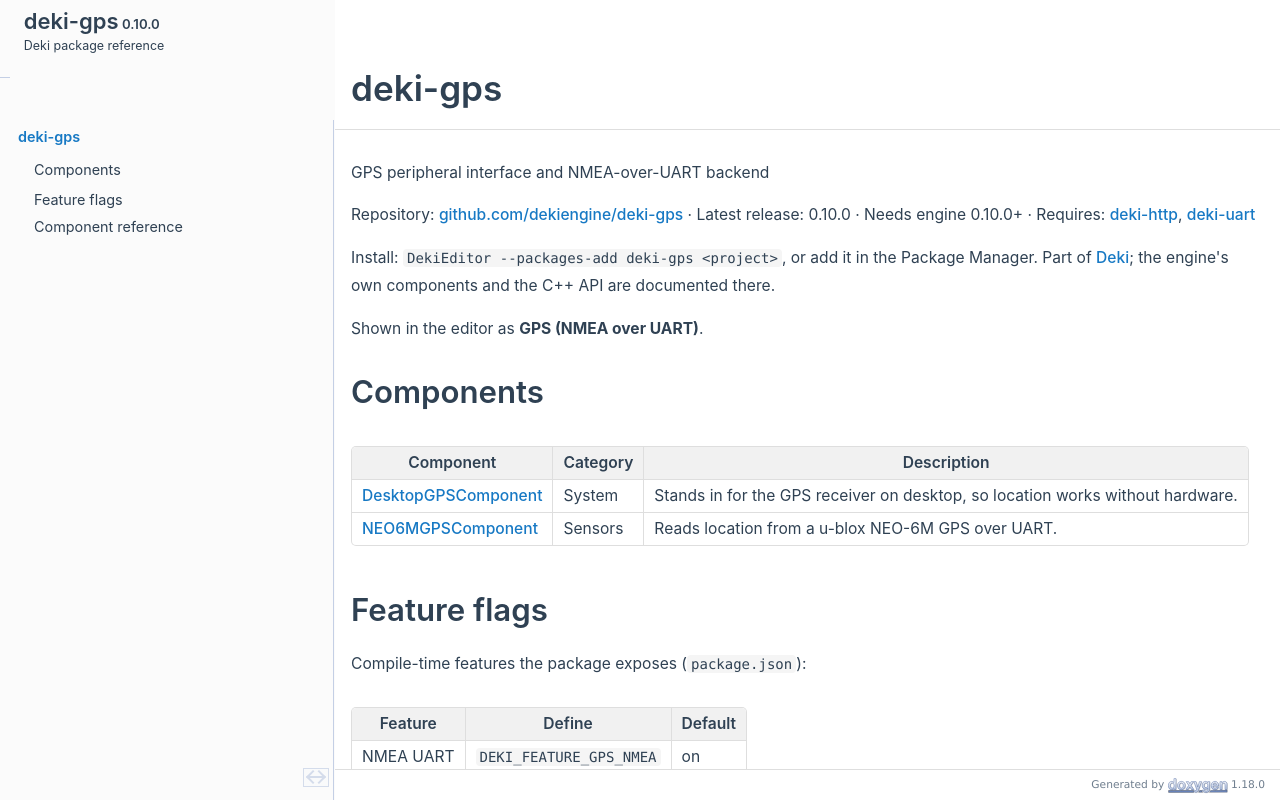
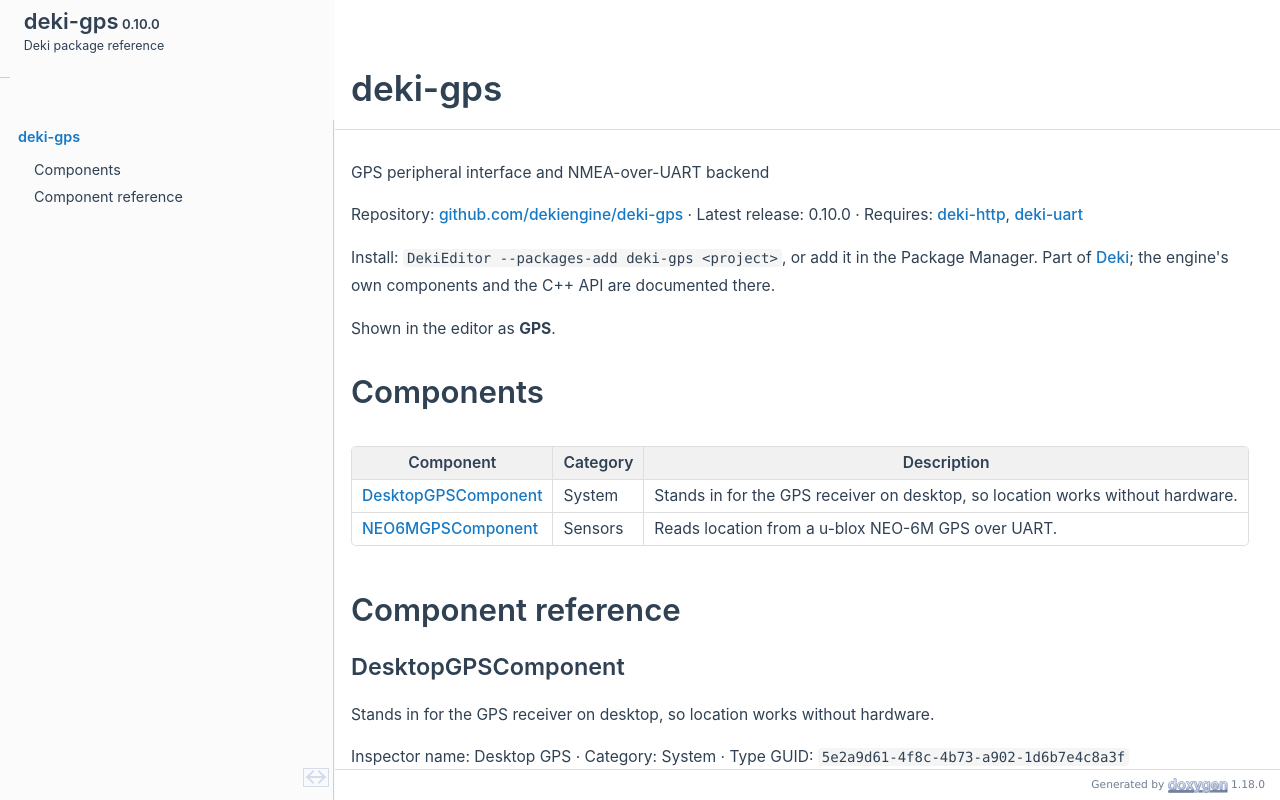
Before and after one commit to dekiengine/deki-gps, a plain HTML site: page index.html in a window 1280 px wide. Drawn offline with Linux system fonts and the light colour scheme.

Commit message:
Docs for deki-gps from deki-editor 9500697

```diff
--- a/index.html
+++ b/index.html
@@ -80,9 +80,9 @@
 <div class="contents">
 <div class="textblock"><p><a class="anchor" id="mainpage"></a></p>
 <p>GPS peripheral interface and NMEA-over-UART backend</p>
-<p>Repository: <a href="https://github.com/dekiengine/deki-gps">github.com/dekiengine/deki-gps</a> · Latest release: 0.10.0 · Needs engine 0.10.0+ · Requires: <a href="https://dekiengine.github.io/deki-http/">deki-http</a>, <a href="https://dekiengine.github.io/deki-uart/">deki-uart</a></p>
+<p>Repository: <a href="https://github.com/dekiengine/deki-gps">github.com/dekiengine/deki-gps</a> · Latest release: 0.10.0 · Requires: <a href="https://dekiengine.github.io/deki-http/">deki-http</a>, <a href="https://dekiengine.github.io/deki-uart/">deki-uart</a></p>
 <p>Install: <span class="tt">DekiEditor --packages-add deki-gps &lt;project&gt;</span>, or add it in the Package Manager. Part of <a href="https://dekiengine.github.io/docs/">Deki</a>; the engine's own components and the C++ API are documented there.</p>
-<p>Shown in the editor as <b>GPS (NMEA over UART)</b>.</p>
+<p>Shown in the editor as <b>GPS</b>.</p>
 <h1 class="doxsection"><a class="anchor" id="autotoc_md0"></a>
 Components</h1>
 <table class="markdownTable">
@@ -94,15 +94,6 @@
 <td class="markdownTableBodyNone"><a class="el" href="#c-neo6mgpscomponent" title="NEO6MGPSComponent">NEO6MGPSComponent</a>  </td><td class="markdownTableBodyNone">Sensors  </td><td class="markdownTableBodyNone">Reads location from a u-blox NEO-6M GPS over UART.  </td></tr>
 </table>
 <h1 class="doxsection"><a class="anchor" id="autotoc_md1"></a>
-Feature flags</h1>
-<p>Compile-time features the package exposes (<span class="tt">package.json</span>):</p>
-<table class="markdownTable">
-<tr class="markdownTableHead">
-<th class="markdownTableHeadNone">Feature  </th><th class="markdownTableHeadNone">Define  </th><th class="markdownTableHeadNone">Default  </th></tr>
-<tr class="markdownTableRowOdd">
-<td class="markdownTableBodyNone">NMEA UART  </td><td class="markdownTableBodyNone"><span class="tt">DEKI_FEATURE_GPS_NMEA</span>  </td><td class="markdownTableBodyNone">on  </td></tr>
-</table>
-<h1 class="doxsection"><a class="anchor" id="autotoc_md2"></a>
 Component reference</h1>
 <h2 class="doxsection"><a class="anchor" id="c-desktopgpscomponent"></a>
 DesktopGPSComponent</h2>
--- a/navtreedata.js
+++ b/navtreedata.js
@@ -26,8 +26,7 @@
 [
   [ "deki-gps", "index.html", [
     [ "Components", "index.html#autotoc_md0", null ],
-    [ "Feature flags", "index.html#autotoc_md1", null ],
-    [ "Component reference", "index.html#autotoc_md2", [
+    [ "Component reference", "index.html#autotoc_md1", [
       [ "DesktopGPSComponent", "index.html#c-desktopgpscomponent", null ],
       [ "NEO6MGPSComponent", "index.html#c-neo6mgpscomponent", null ]
     ] ]
--- a/navtreeindex0.js
+++ b/navtreeindex0.js
@@ -3,8 +3,7 @@
 "index.html":[],
 "index.html#autotoc_md0":[0],
 "index.html#autotoc_md1":[1],
-"index.html#autotoc_md2":[2],
-"index.html#c-desktopgpscomponent":[2,0],
-"index.html#c-neo6mgpscomponent":[2,1],
+"index.html#c-desktopgpscomponent":[1,0],
+"index.html#c-neo6mgpscomponent":[1,1],
 "pages.html":[]
 };
```
Also changed, not shown: doxygen_crawl.html (+0 -1 lines).
